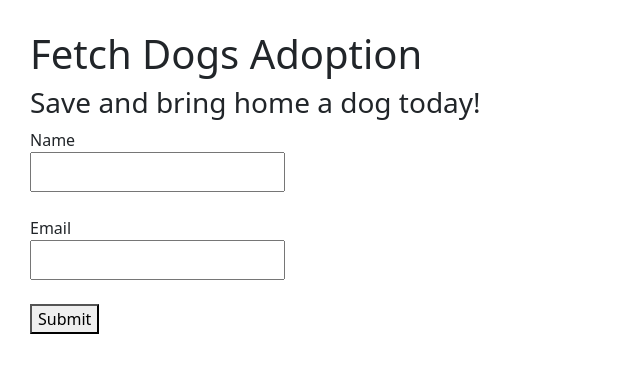
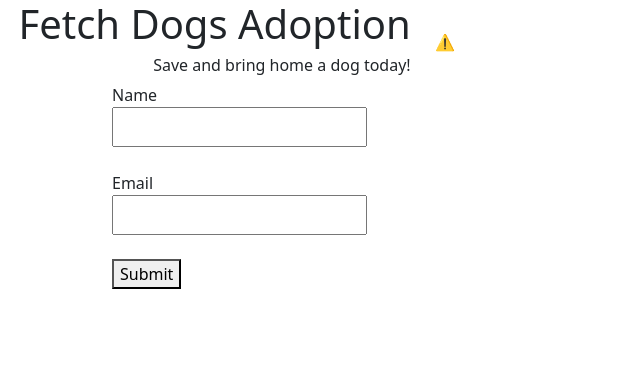
Before and after one commit to jng34/fetch-dogs, a React (Create React App) app: page / in a window 1280 px wide. Shown: the top 372 px of the page, without its empty margins (0-640 px from the left). Built offline with nearby package versions, Linux system fonts and the light colour scheme; no server answers.

Commit message:
added lottiefile for Login comp & css fixes

```diff
--- a/package.json
+++ b/package.json
@@ -3,6 +3,7 @@
   "version": "0.1.0",
   "private": true,
   "dependencies": {
+    "@lottiefiles/react-lottie-player": "^3.5.3",
     "@testing-library/jest-dom": "^5.16.5",
     "@testing-library/react": "^13.4.0",
     "@testing-library/user-event": "^13.5.0",
--- a/src/components/Dogs.tsx
+++ b/src/components/Dogs.tsx
@@ -13,15 +13,17 @@ interface Props {
   setNewURI: (arg: any) => void,
 }
 
+const displaySize = 10;
+
 export default function Dogs({ breeds, zipCodes, minAge, maxAge, newURI, setNewURI }: Props) {
   const [toggleMatch, setToggleMatch] = useState(false);
-  const [dogMatch, setDogMatch] = useState(''); //simplePagination
+  const [dogMatch, setDogMatch] = useState('');
   const [dogObjs, setDogObjs] = useState([]);
   const [totalDogs, setTotalDogs] = useState(0);
   const [currentPage, setCurrentPage] = useState(1);
   const [prevDogsURI, setPrevDogsURI] = useState('');
   const [nextDogsURI, setNextDogsURI] = useState('');
-  const displaySize = 10;
+
 
   useEffect(() => {
     getDogIds(newURI);
--- a/src/components/Home.tsx
+++ b/src/components/Home.tsx
@@ -25,7 +25,7 @@ export default function Home() {
     // getLocationObjs()
   }, [breeds, zipCodes, minAge, maxAge]);
 
-  // render with Dog Card
+
   function getLocationObjs() {
     fetch("https://frontend-take-home-service.fetch.com/locations", {
       method: "POST",
@@ -89,7 +89,7 @@ export default function Home() {
   };
 
   const onReset = (e: FormEvent<HTMLFormElement>) => {
-    //refactor to setNewURI to default endpoint
+    e.preventDefault();
     setBreeds([]);
     setZip("");
     setZipCodes([]);
--- a/src/components/Login.tsx
+++ b/src/components/Login.tsx
@@ -1,6 +1,8 @@
 import { FormEvent, useEffect, useState } from 'react';
 import { useNavigate } from 'react-router-dom';
+import { Player } from '@lottiefiles/react-lottie-player';
 import "../index.css";
+import { Col, Container, Row } from 'react-bootstrap';
 
 
 export default function Login() {
@@ -56,9 +58,24 @@ export default function Login() {
 
 
   return (
-    <div className='pageLayout'>
+    <div>
+        <Row className="d-flex align-items-center" >
+          <Col md={4} className='text-end'>
             <h1>Fetch Dogs Adoption</h1>
-      <h3>Save and bring home a dog today!</h3>
+            <h6>Save and bring home a dog today!</h6>
+          </Col>
+          <Col xs={1} >
+            <Player
+              autoplay
+              loop
+              background=''
+              speed={1}
+              src="https://lottie.host/f5297362-d27b-470a-9bdf-bd31f933bce9/IQVCfsP6HQ.json"
+              style={{ height: "200px", width: "200px" }}
+              />
+          </Col>
+        </Row>
+        <Row style={{ marginLeft: '100px'}}>
           <form onSubmit={handleLogin}>
             <label>Name</label><br/>
             <input type='text' value={name} onChange={(e) => setName(e.target.value)}></input>
@@ -74,6 +91,7 @@ export default function Login() {
             <br/>
             <button type='submit'>Submit</button>
           </form>
+        </Row>
     </div>
   )
 }
--- a/src/index.css
+++ b/src/index.css
@@ -90,11 +90,11 @@ input:focus {
 }
 
 
-.pageLayout {
+/* .pageLayout {
   align-content: center;
   width: 100%;
   margin: 30px 0 0 30px;
-}
+} */
 
 .pagination-container {
   display: flex;
```
Also changed, not shown: 1 other file (tests, documents, lock files or other folders). Lines whose indentation alone changed are shown as unchanged.
